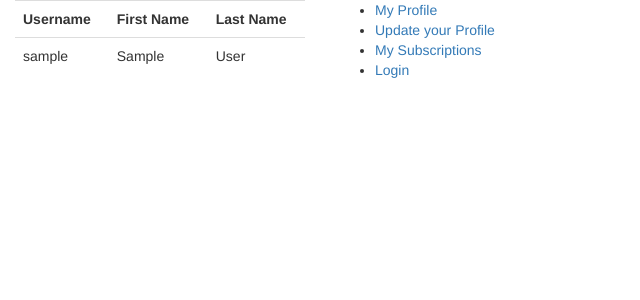
After one commit to capless/warrant, a Django app: template warrant/django/templates/warrant/admin-list-users.html in a window 1280 px wide. The commit adds this page. Shown: the top 300 px of the page, without its empty margins (0-640 px from the left). Run offline with Django 3.2, Linux system fonts and the light colour scheme; the template is opened without the code that fills it: values that come from a table or form of the project are taken from there, others are empty; tables that the repository leaves empty hold one stand-in row (values such as "Sample post"); some libraries are stand-ins or nearby versions.

Commit message:
- Added django.contrib.auth.backends.ModelBackend - Edited the prefix for the warrant.django.demo.urls - Added admin-list-users.html template - Added login and logout links to block sidebar - Removed name in favor of first_name and last_name in the profile.html - Added AdminListUsers view - Added attr_map kwarg to warrant.django.backend.CognitoUser - Added first_name and last_name to ProfileForm - Added get_users method on Cognito class

```diff
--- a/cdu/settings.py
+++ b/cdu/settings.py
@@ -29,7 +29,8 @@ DEBUG = True
 ALLOWED_HOSTS = []
 
 AUTHENTICATION_BACKENDS = [
-    'warrant.django.backend.CognitoBackend'
+    'warrant.django.backend.CognitoBackend',
+    'django.contrib.auth.backends.ModelBackend'
 ]
 
 COGNITO_TEST_USERNAME = env('COGNITO_TEST_USERNAME')
@@ -119,7 +120,7 @@ AUTH_PASSWORD_VALIDATORS = [
     },
 ]
 
-LOGIN_REDIRECT_URL = '/demo/user_info'
+LOGIN_REDIRECT_URL = '/accounts/user_info'
 
 # Internationalization
 # https://docs.djangoproject.com/en/1.10/topics/i18n/
--- a/cdu/urls.py
+++ b/cdu/urls.py
@@ -17,7 +17,7 @@ from django.conf.urls import url, include
 from django.contrib import admin
 
 urlpatterns = [
-    url(r'^demo/', include('warrant.django.demo.urls')),
+    url(r'^accounts/', include('warrant.django.demo.urls')),
     url(r'^admin/', admin.site.urls),
     url(r'^accounts/', include('warrant.django.urls'))
 ]
--- a/warrant/django/backend.py
+++ b/warrant/django/backend.py
@@ -26,7 +26,7 @@ class CognitoUser(Cognito):
                                    )
 
     def get_user_obj(self,username=None,attribute_list=[],metadata={},
-                     create_unknown_user=True):
+                     create_unknown_user=True,attr_map=dict()):
         user_attrs = cognito_to_dict(attribute_list,self.COGNITO_ATTR_MAPPING)
         if create_unknown_user:
             user, created = self.user_class.objects.update_or_create(
--- a/warrant/django/forms.py
+++ b/warrant/django/forms.py
@@ -2,7 +2,8 @@ from django import forms
 
 
 class ProfileForm(forms.Form):
-    name = forms.CharField(max_length=200,required=True)
+    first_name = forms.CharField(max_length=200,required=True)
+    last_name = forms.CharField(max_length=200,required=True)
     email = forms.EmailField(required=True)
     phone_number = forms.CharField(max_length=30,required=True)
     gender = forms.ChoiceField(choices=(('female','Female'),('male','Male')),required=True)
--- /dev/null
+++ b/warrant/django/templates/warrant/admin-list-users.html
@@ -0,0 +1,18 @@
+{% extends 'warrant/base.html' %}
+
+{% block main_content %}
+    <table class="table">
+        <tr>
+            <th>Username</th>
+            <th>First Name</th>
+            <th>Last Name</th>
+        </tr>
+    {% for obj in object_list %}
+        <tr>
+            <td>{{ obj.username}}</td>
+            <td>{{ obj.first_name }}</td>
+            <td>{{ obj.last_name }}</td>
+        </tr>
+    {% endfor %}
+    </table>
+{% endblock %}
--- a/warrant/django/templates/warrant/base.html
+++ b/warrant/django/templates/warrant/base.html
@@ -22,6 +22,11 @@
                             <li><a href="{% url 'profile' %}">My Profile</a></li>
                             <li><a href="{% url 'update-profile' %}">Update your Profile</a></li>
                             <li><a href="{% url 'subscriptions' %}">My Subscriptions</a></li>
+                            {% if request.user.is_authenticated %}
+                                <li><a href="{% url 'logout' %}">Logout</a></li>
+                            {% else %}
+                                <li><a href="{% url 'login' %}">Login</a></li>
+                            {% endif %}
                         </ul>
                         {% endblock sidebar %}
                     </div>
--- a/warrant/django/templates/warrant/profile.html
+++ b/warrant/django/templates/warrant/profile.html
@@ -5,8 +5,10 @@
     <h1>{{ user.username }}</h1>
     <a href="{% url 'update-profile' %}" class="btn btn-primary">Update your Profile</a>
     <dl>
-        <dt>Name:</dt>
-        <dd>{{ user.name }}</dd>
+        <dt>First Name:</dt>
+        <dd>{{ user.first_name }}</dd>
+        <dt>Last Name:</dt>
+        <dd>{{ user.last_name }}</dd>
         <dt>Email:</dt>
         <dd>{{ user.email }}</dd>
         <dt>Address:</dt>
--- a/warrant/django/urls.py
+++ b/warrant/django/urls.py
@@ -1,8 +1,9 @@
 from django.conf.urls import url
-from .views import ProfileView,UpdateProfileView,MySubsriptions
+from .views import ProfileView,UpdateProfileView,MySubsriptions,AdminListUsers
 
 urlpatterns = (
     url(r'^profile/$', ProfileView.as_view(),name='profile'),
     url(r'^profile/update/$', UpdateProfileView.as_view(),name='update-profile'),
-    url(r'^profile/subscriptions/$', MySubsriptions.as_view(),name='subscriptions')
+    url(r'^profile/subscriptions/$', MySubsriptions.as_view(),name='subscriptions'),
+    url(r'^admin/cognito-users/$', AdminListUsers.as_view(),name='admin-cognito-users')
 )
```
Also changed, not shown: warrant/__init__.py (+10 -0 lines), warrant/django/views/subscriptions.py (+20 -5 lines).
